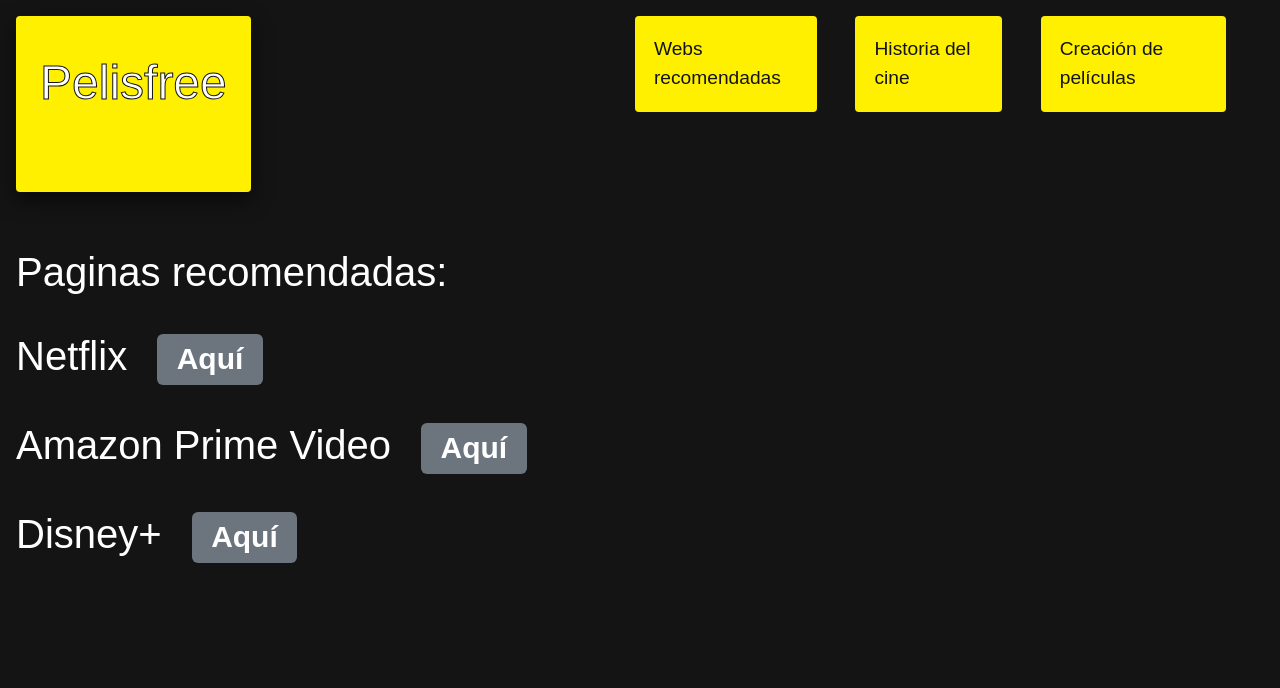
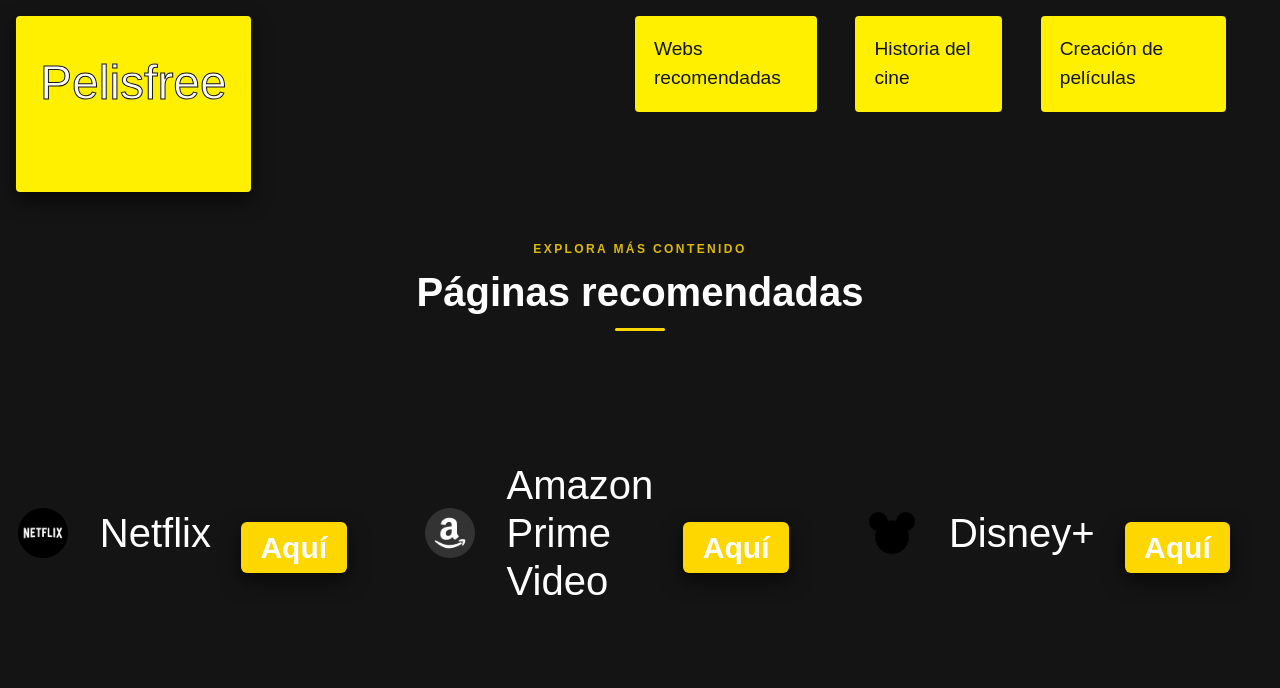
Before and after one commit to GNicolasRocca/Pelis-free, a website built with webpack: page front/pages/recommend_webs.html in a window 1280 px wide. Built offline with nearby package versions, Linux system fonts and the light colour scheme; no server answers.

Commit message:
feature: se modifico los estilos de la seccion de webs recomendadas y la seccion de la historia del cine

```diff
--- a/front/pages/recommend_webs.html
+++ b/front/pages/recommend_webs.html
@@ -8,6 +8,7 @@
     integrity="sha384-sRIl4kxILFvY47J16cr9ZwB07vP4J8+LH7qKQnuqkuIAvNWLzeN8tE5YBujZqJLB" crossorigin="anonymous">
     <link rel="stylesheet" href="../styles/reset.css" />
     <link rel="stylesheet" href="../styles/styles.css" />
+    <link rel="stylesheet" href="../styles/navbar.css" />
     <link rel="stylesheet" href="../styles/reccomend_webs.css" />
     <script src="https://ajax.googleapis.com/ajax/libs/jquery/3.7.1/jquery.min.js"></script>
     <title>Pelisfree</title>
@@ -26,21 +27,37 @@
     </section>
 
     <section>
-      <h1 id="recommend_webs">Paginas recomendadas:</h1>
+      <div class="section-header">
+        <span class="section-label">Explora más contenido</span>
+        <h2 class="section-title">Páginas recomendadas</h2>
+      </div>
 
-      <h1>
+      <div id="logos_div">
+        <div class="icons_text">
+          <img src="../assets/netflix.png" class="icons_images" />
+          <h1 class="text_page_website">
             Netflix<span class="badge bg-secondary reccomend_items">
-            <a href="https://www.netflix.com/ar/redeem">Aquí</a></span>
+              <a href="https://www.netflix.com/ar/redeem" class="button">Aquí</a></span>
           </h1>
-      <h1>
+        </div>
+
+        <div class="icons_text">
+          <img src="../assets/amazon.png" class="icons_images" />
+          <h1 class="text_page_website">
             Amazon Prime Video<span class="badge bg-secondary reccomend_items">
-            <a href="https://www.primevideo.com/offers/nonprimehomepage/ref=dv_web_force_root">Aquí</a></span>
+              <a href="https://www.primevideo.com/offers/nonprimehomepage/ref=dv_web_force_root" class="button">Aquí</a></span>
           </h1>
-      <h1>
+        </div>
+
+        <div class="icons_text">
+          <img src="../assets/disney.png" class="icons_images" />
+          <h1 class="text_page_website">
             Disney+<span class="badge bg-secondary reccomend_items">
-            <a href="https://www.disneyplus.com/es-cl?gclsrc=aw.ds&cid=DSS-Search-Google-22874890226-&s_kwcid=AL!8468!3!771231045073!b!!g!!180869000302-22720486&gad_source=1&gad_campaignid=22874890226&gbraid=0AAAAACzWEUGZul6YgglzI7QqVw7TuEBFD&gclid=Cj0KCQjwrc7GBhCfARIsAHGcW5XsKrxHfJTQJj60XO-0Gfl5vANiHexnP2mV0Hp8qTWS5qice20MK0waApUqEALw_wcB">
+              <a href="https://www.disneyplus.com/es-cl?gclsrc=aw.ds&cid=DSS-Search-Google-22874890226-&s_kwcid=AL!8468!3!771231045073!b!!g!!180869000302-22720486&gad_source=1&gad_campaignid=22874890226&gbraid=0AAAAACzWEUGZul6YgglzI7QqVw7TuEBFD&gclid=Cj0KCQjwrc7GBhCfARIsAHGcW5XsKrxHfJTQJj60XO-0Gfl5vANiHexnP2mV0Hp8qTWS5qice20MK0waApUqEALw_wcB" class="button">
                 Aquí</a></span>
           </h1>
+        </div>
+      </div>
     </section>
 
     <script src="../public/bundle.js"></script>
--- /dev/null
+++ b/front/styles/navbar.css
@@ -0,0 +1,32 @@
+#navegation_site{
+    display: flex;
+    flex-direction: row;
+    margin-bottom: 2em;
+}
+
+#title_nav{
+    width: 15em;
+    margin-right: 24em;
+    margin-bottom: 1em;
+}
+
+.navegation_items{
+    font-size: 1.2em;
+    background-color: #FFF000;
+    color: #141414;
+    margin-right: 2em;
+    margin-bottom: 5em;
+    padding: 1em;
+    border-radius: 4px;
+}
+
+#navegation_bar{
+    display: flex;
+    align-items: center;
+}
+
+#navegation_bar_search_bar{
+    display: flex;
+    justify-content: end;
+    align-self: end;
+}
--- a/front/styles/reccomend_webs.css
+++ b/front/styles/reccomend_webs.css
@@ -1,6 +1,81 @@
-#recommend_webs{
-    margin-top: 1em;
+.section-header {
+  display: flex;
+  flex-direction: column;
+  align-items: center;
+  gap: 10px;
+  margin-bottom: 50px;
 }
-.reccomend_items{
-    margin: 1em 0em 0em 1em;
+
+.section-label {
+  font-size: 0.75rem;
+  font-weight: 600;
+  letter-spacing: 0.2em;
+  text-transform: uppercase;
+  color: #FFD700; /* tu amarillo */
+  opacity: 0.85;
 }
+
+.section-title {
+  font-size: 2.5rem;
+  font-weight: 700;
+  color: #ffffff;
+  margin: 0;
+  position: relative;
+}
+
+/* Línea decorativa debajo del título */
+.section-title::after {
+  content: '';
+  display: block;
+  width: 50px;
+  height: 3px;
+  background-color: #FFD700;
+  margin: 12px auto 0;
+  border-radius: 2px;
+}
+
+#logos_div {
+    display: flex;
+    justify-content: center;
+    align-items: center;
+}
+
+.icons_text {
+    display: flex;
+    justify-content: center;
+    align-items: center;
+    flex-direction: row;
+    margin: 3em;
+}
+
+.text_page_website {
+    margin: 0.8em;
+    display: flex;
+    justify-content: center;
+    align-items: center;
+    flex-direction: row;
+}
+
+.reccomend_items {
+  display: flex;
+  align-items: center;
+  justify-content: center;
+  margin: 1em 0em 0em 1em;
+  transition: transform 0.3s ease, box-shadow 0.3s ease;
+  box-shadow: 0 8px 20px rgba(0,0,0,0.6);
+}
+.reccomend_items:hover {
+    transform: scale(1.05);
+    box-shadow: 0 8px 20px rgba(0,0,0,0.6);
+}
+
+h1 .badge.bg-secondary {
+  background-color: #FFD700 !important;
+  color: #000000;
+}
+
+.button{
+    color:#ffffff;
+    border-radius: 4px;
+
+}
--- a/front/styles/styles.css
+++ b/front/styles/styles.css
@@ -1,22 +1,18 @@
-body{
+body {
     margin: 1em;
 }
-a{
+
+a {
     text-decoration: none;
     color: #ffffff;
 }
 
+.icons_images {
+    height: 50px;
+    width: 50px;
+}
 
-#navegation_site{
-    display: flex;
-    flex-direction: row;
-}
-#title_nav{
-    width: 15em;
-    margin-right: 24em;
-    margin-bottom: 1em;
-}
-#page_title{
+#page_title {
     display: flex;
     align-content: center;
     font-size: 3em;
@@ -31,65 +27,47 @@
     transition: transform 0.3s ease, box-shadow 0.3s ease;
     box-shadow: 0 8px 20px rgba(0,0,0,0.6);
 }
-#page_title:hover{
+#page_title:hover {
     transform: scale(1.05);
     box-shadow: 0 8px 20px rgba(0,0,0,0.6);
 }
 
-#navegation_bar{
-    display: flex;
-    align-items: center;
-}
-#navegation_bar_search_bar{
-    display: flex;
-    justify-content: end;
-    align-self: end;
-}
-.d-flex{
+.d-flex {
     display: flex;
     justify-content: center;
     height: 2em;
     width: 21em;
     margin-right: 0.5em;
 }
-.navegation_items{
-    font-size: 1.2em;
-    background-color: #FFF000;
-    color: #141414;
-    margin-right: 2em;
-    margin-bottom: 5em;
-    padding: 1em;
-    border-radius: 4px;
-}
 
-#cards_box{
+#cards_box {
     display: flex;
     justify-content: center;
     flex-wrap: wrap;
     margin: 2em;
 }
-.div_movies{
+.div_movies {
     display: flex;
     justify-content: center;
     flex-direction: column;
     align-items: center;
     margin: 1em;
 }
-.div_movies .elements_hover{
+.div_movies .elements_hover {
     opacity: 0;
     transition: opacity 0.5s ease;
     visibility: hidden;
 }
-.div_movies:hover .elements_hover{
+.div_movies:hover .elements_hover {
     visibility: visible;
     opacity: 1;
 }
 
-.elements_movies{
+.elements_movies {
     display: flex;
     justify-content: center;
 }
-.poster_movies{
+.poster_movies {
     display: flex;
     justify-content: center;
     height: 35em;
@@ -99,15 +77,15 @@
 }
 
 
-#paragraph_search_sec{
+#paragraph_search_sec {
     display: flex;
     justify-content: center;
 }
-#nav_search_box{
+#nav_search_box {
     display: flex;
     justify-content: center;
 }
-#nav_search{
+#nav_search {
     display: flex;
     justify-content: center;
 }
```
Also changed, not shown: front/index.html (+1 -0 lines), front/pages/movies_creation.html (+7 -4 lines), front/pages/search_movie.html (+14 -4 lines), front/styles/form.css (added, +39 -0 lines), front/styles/movies.css (deleted, +0 -30 lines), front/styles/movies_history.css (added, +40 -0 lines), front/assets/amazon.png (added), front/assets/disney.png (added), front/assets/netflix.png (added). Lines whose indentation alone changed are shown as unchanged.
